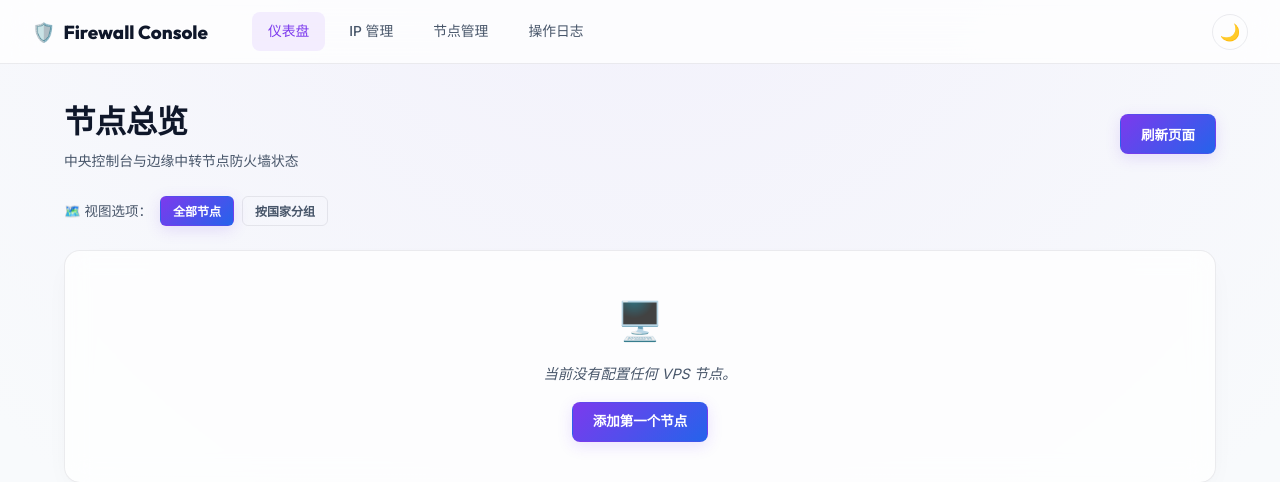
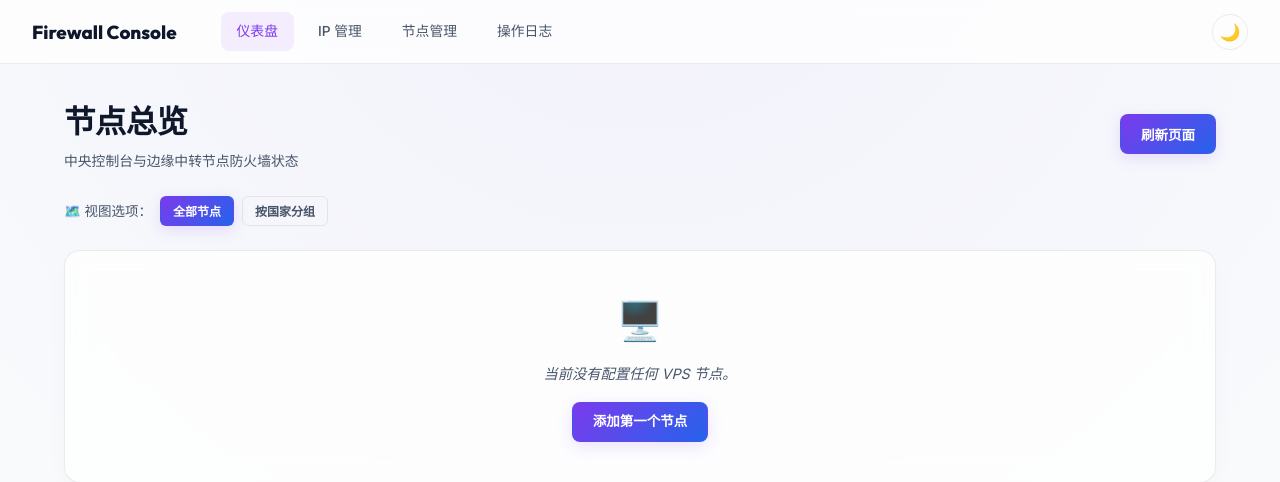
Before and after one commit to lostornot/snell-ufw-manager, a FastAPI app: page / in a window 1280 px wide. Shown: the top 482 px of the page. Run offline with FastAPI, Linux system fonts and the light colour scheme; data that the repository does not hold is empty.

Commit message:
style: 移除导航栏顶部品牌标识前面的 🛡️ 图标

```diff
--- a/controller/app/templates/base.html
+++ b/controller/app/templates/base.html
@@ -23,7 +23,6 @@
   <!-- Top Navigation -->
   <nav class="nav">
     <div class="nav-brand">
-      <span class="icon">🛡️</span>
       <span>Firewall Console</span>
     </div>
 
```
